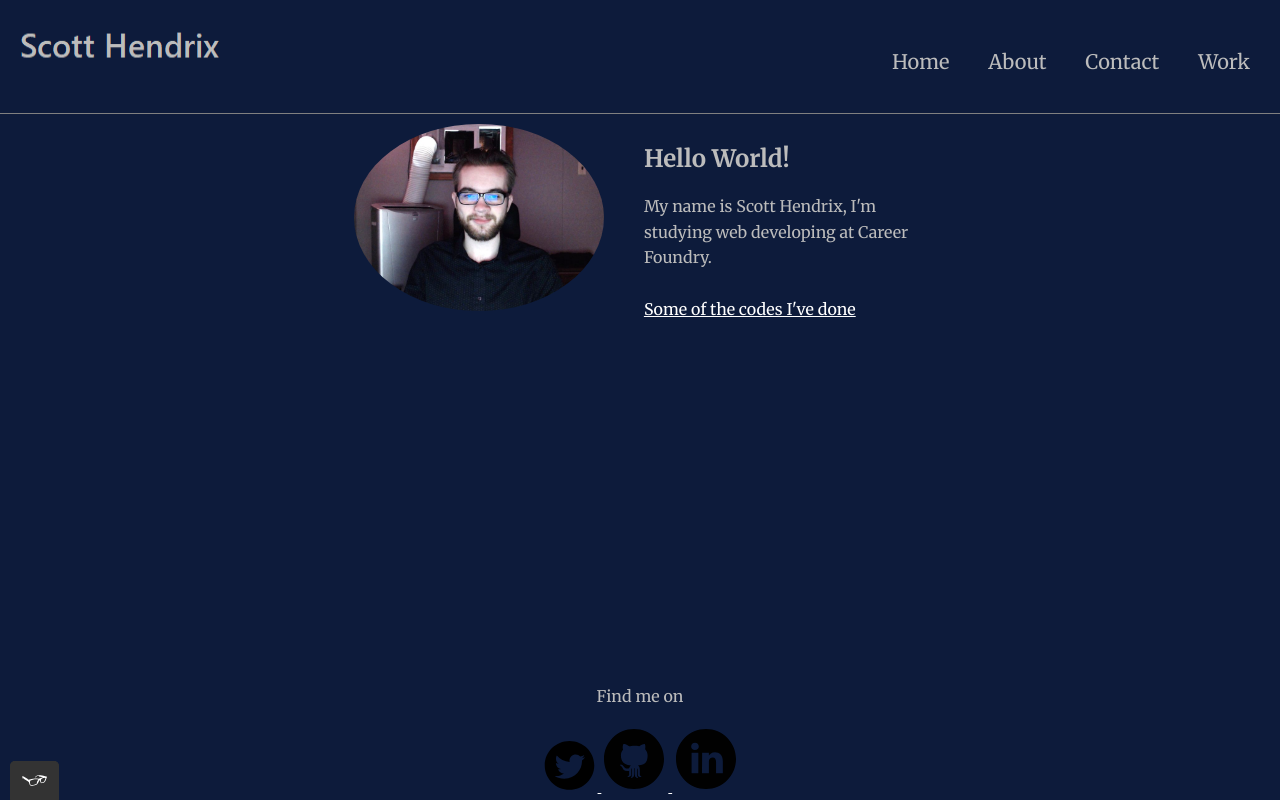
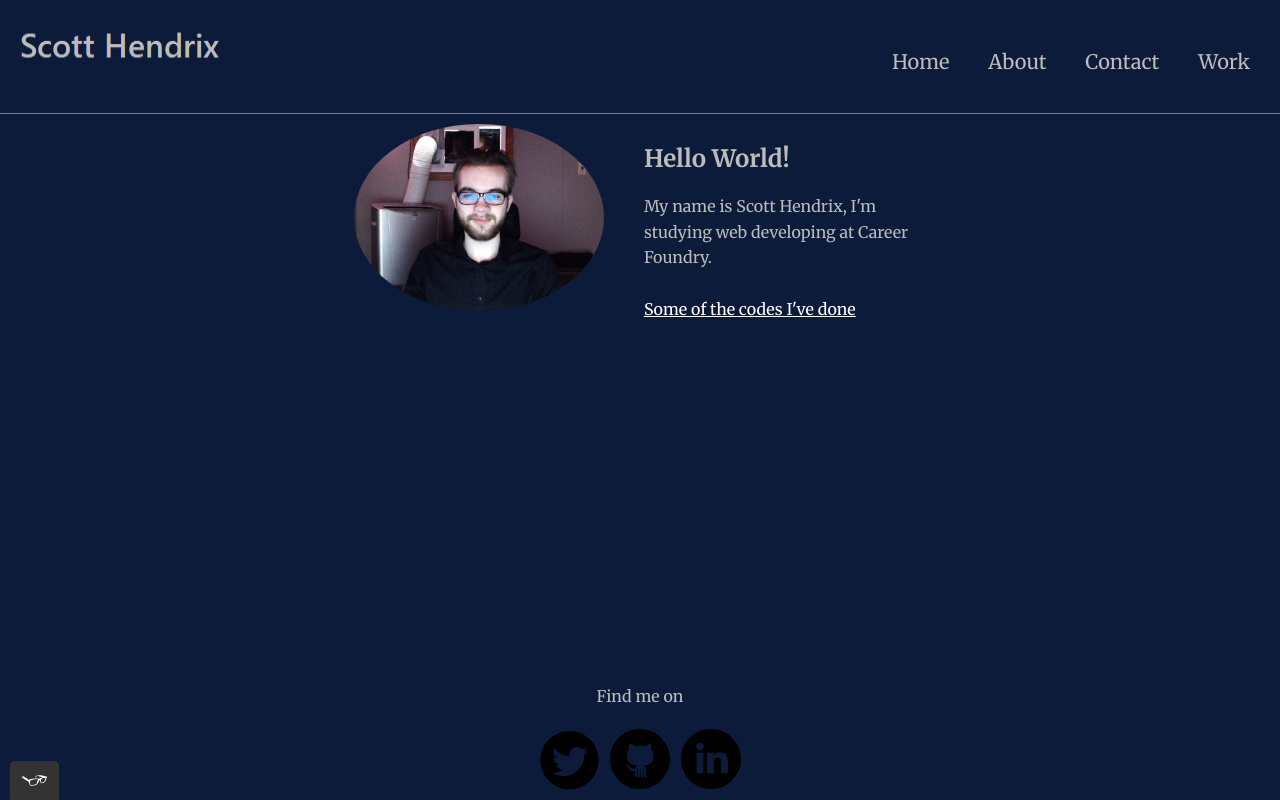
Before and after one commit to Venelll/website-portfolio, a plain HTML site: page index.html in a window 1280 px wide. Drawn offline with nearby package versions, Linux system fonts and the light colour scheme.

Commit message:
created .twitter and .footer-hyper to fit others.

```diff
--- a/css/style-production.css
+++ b/css/style-production.css
@@ -379,3 +379,11 @@ svg {
 .nav-button:hover  {
 	background-color: transparent;
 }
+
+.twitter {
+	width: 67px;
+	height: 67px;
+}
+.footer-hyper {
+	text-decoration: none;
+}
--- a/css/styles.css
+++ b/css/styles.css
@@ -287,3 +287,11 @@ svg {
 .nav-button:hover  {
 	background-color: transparent;
 }
+
+.twitter {
+	width: 67px;
+	height: 67px;
+}
+.footer-hyper {
+	text-decoration: none;
+}
```
